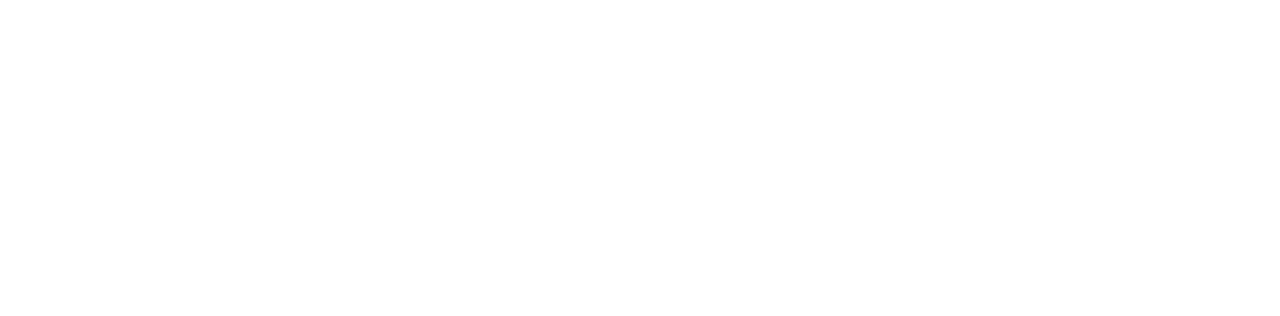
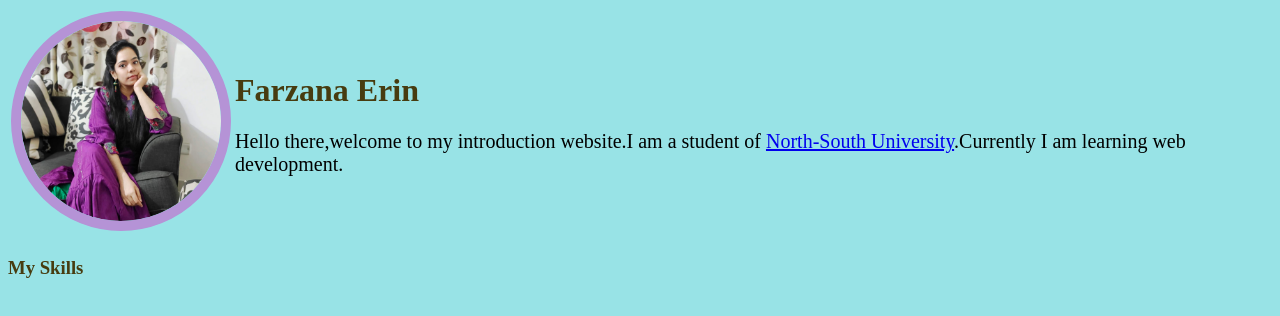
Before and after one commit to farzanaerin/my-second-repo, a plain HTML site: page index.html in a window 1280 px wide. Drawn offline with Linux system fonts and the light colour scheme.

Commit message:
style added

```diff
--- a/index.html
+++ b/index.html
@@ -4,9 +4,23 @@
     <meta charset="UTF-8">
     <meta http-equiv="X-UA-Compatible" content="IE=edge">
     <meta name="viewport" content="width=device-width, initial-scale=1.0">
-    <title>My Second Repo</title>
+    <title>Farzana's Intro Website</title>
+    <link rel="stylesheet" href="style.css">
 </head>
 <body>
+    <table callspacing="">
+        <tr>
+            <td>
+                <img src="me-modified.png" height="200px" width="200px" alt="Erins Photo">
+            </td>
+            <td>
+          <h1>Farzana Erin</h1>
+          <p>Hello there,welcome to my introduction website.I am a student of <a href="http://www.northsouth.edu/">North-South University</a>.Currently I am learning web development.</p>
+
+            </td>
+        </tr>
+    </table>
+    <h3>My Skills</h3>
 
 </body>
 </html>
--- /dev/null
+++ b/style.css
@@ -0,0 +1,17 @@
+body{
+    background-color: rgb(152, 227, 230);
+}
+h1{
+    color: rgb(71, 60, 16);
+}
+img{
+    border:10px solid rgb(181, 147, 214);
+    border-radius:  100%;
+
+}
+p{
+    font-size: 20px;
+}
+h3{
+    color: rgb(71, 60, 16);
+}
```
Also changed, not shown: me-modified.png (added).
